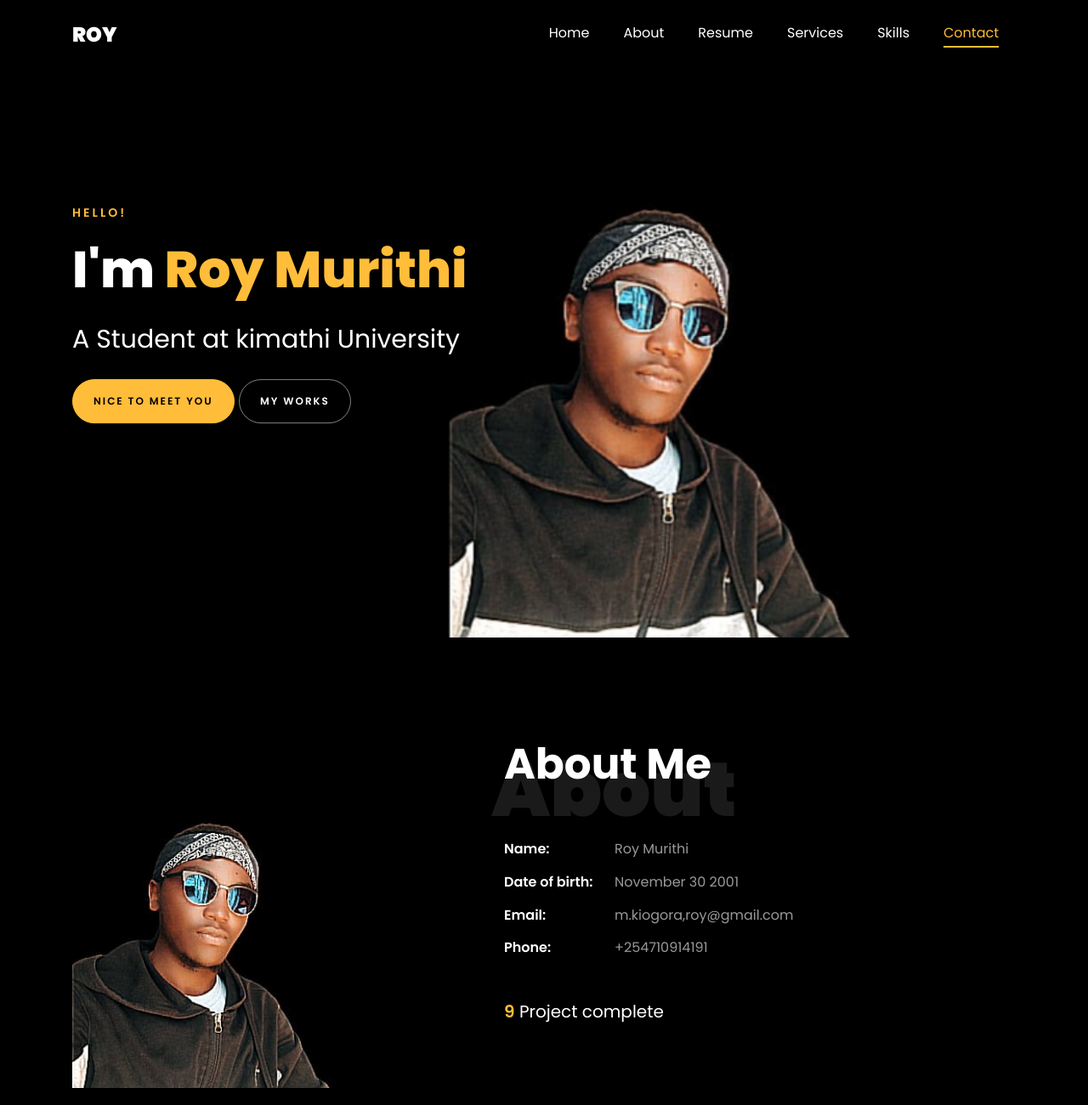
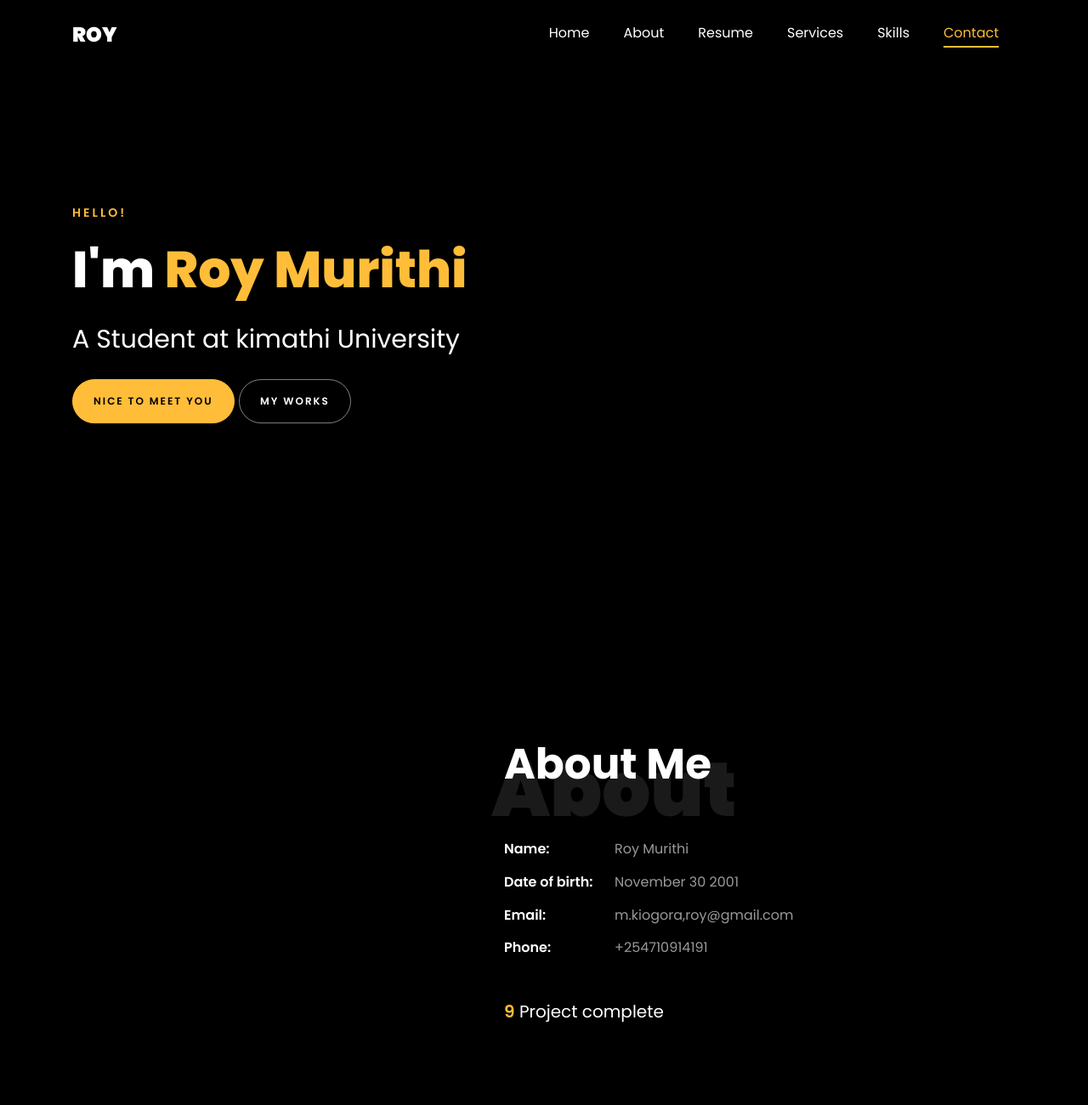
Before and after one commit to Roy-de/roy-de.github.io, a plain HTML site: page index.html in a window 1280 px wide. Shown: the top 1300 px of the page at 85% size. Drawn offline with Linux system fonts and the light colour scheme; files whose address does not match are found by name.

Commit message:
Update index.html

```diff
--- a/index.html
+++ b/index.html
@@ -50,9 +50,7 @@
 	      	<div class="overlay"></div>
 	        <div class="container">
 	          <div class="row d-md-flex no-gutters slider-text align-items-end justify-content-end" data-scrollax-parent="true">
-	          	<div class="one-third js-fullheight order-md-last img" style="background-image:url(images/roy.jpeg);">
-	          		<div class="overlay"></div>
-	          	</div>
+
 		          <div class="one-forth d-flex  align-items-center ftco-animate" data-scrollax=" properties: { translateY: '70%' }">
 		          	<div class="text">
 		          		<span class="subheading">Hello!</span>
@@ -72,8 +70,7 @@
     			<div class="col-md-6 col-lg-5 d-flex">
     				<div class="img-about img d-flex align-items-stretch">
     					<div class="overlay"></div>
-	    				<div class="img d-flex align-self-stretch align-items-center" style="background-image:url(images/roy.jpeg);">
-	    				</div>
+
     				</div>
     			</div>
     			<div class="col-md-6 col-lg-7 pl-lg-5 pb-5">
```
